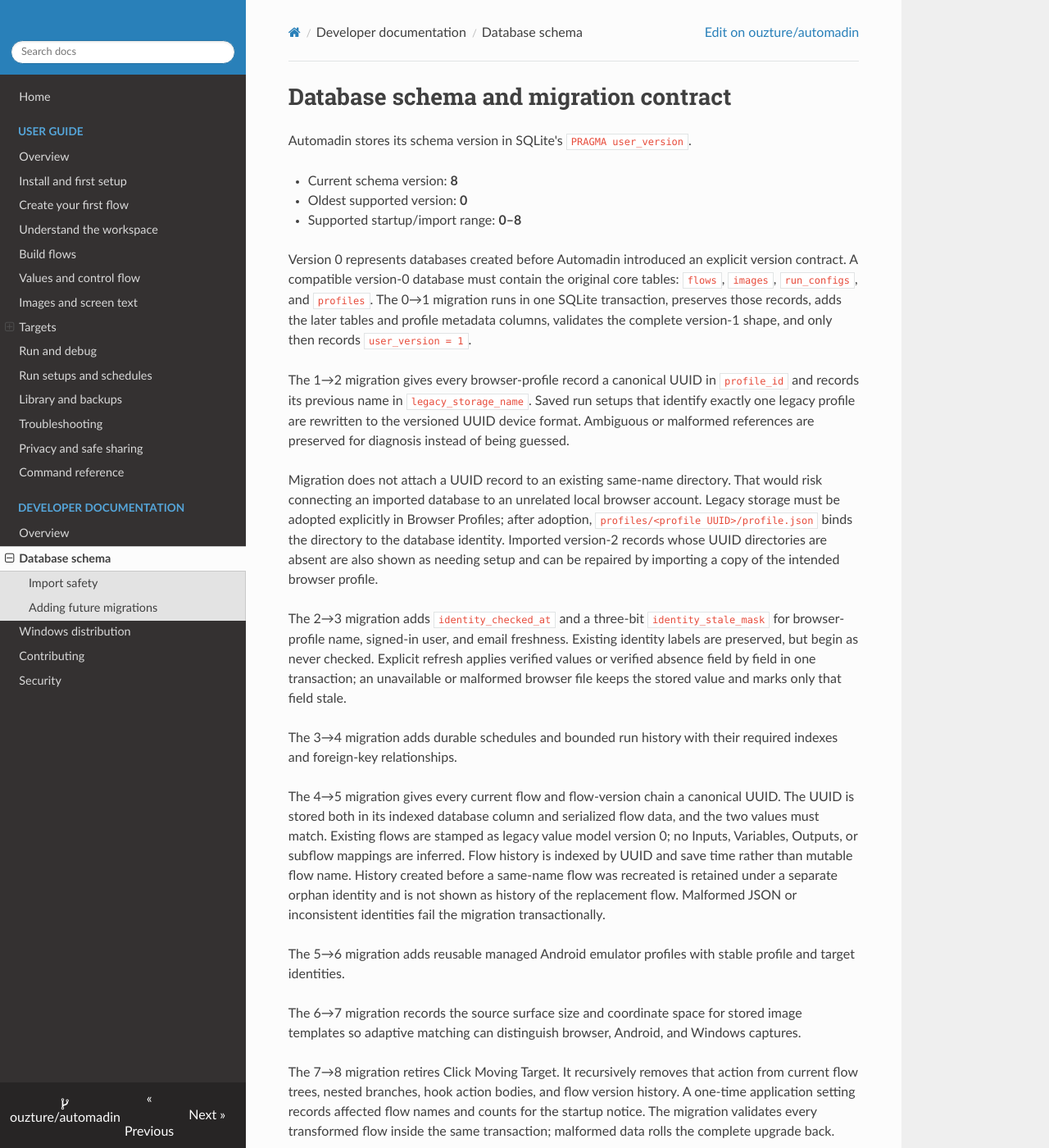
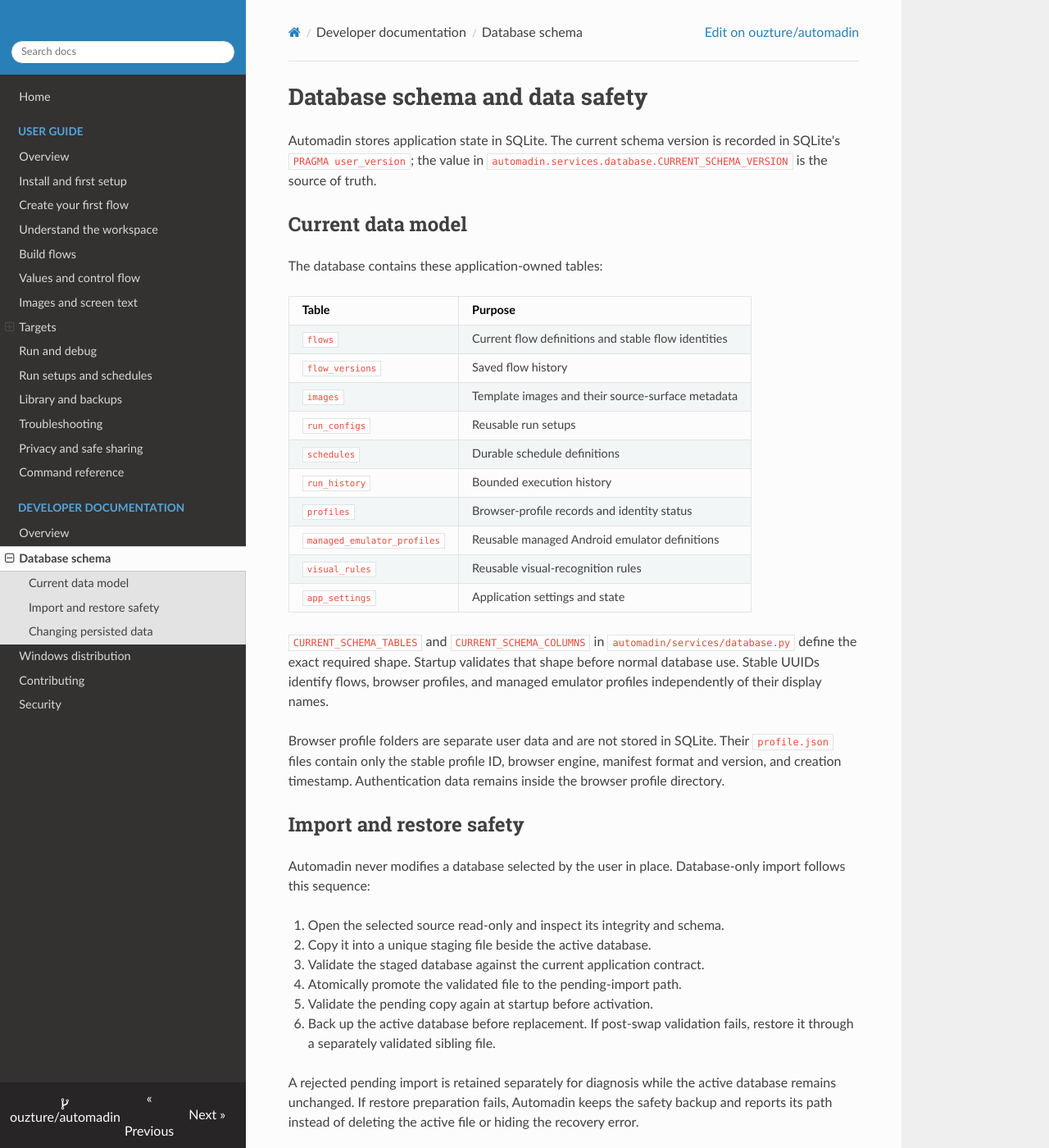
Before and after one commit to ouzture/automadin, an MkDocs documentation site: the page built from docs/database-schema.md, in a window 1280 px wide and 1400 px high. Shown: the whole window at 82% size. Built offline with MkDocs 1.6.1, drawn with Linux system fonts in a browser that asks for light colours; nearby versions of some CDN libraries; some of the changed text lies outside the part shown.

Commit message:
Keep public documentation focused on current behavior (#2)

```diff
--- a/docs/database-schema.md
+++ b/docs/database-schema.md
@@ -1,102 +1,70 @@
-# Database schema and migration contract
+# Database schema and data safety
 
-Automadin stores its schema version in SQLite's `PRAGMA user_version`.
+Automadin stores application state in SQLite. The current schema version is
+recorded in SQLite's `PRAGMA user_version`; the value in
+`automadin.services.database.CURRENT_SCHEMA_VERSION` is the source of truth.
 
-- Current schema version: **8**
-- Oldest supported version: **0**
-- Supported startup/import range: **0–8**
+## Current data model
 
-Version 0 represents databases created before Automadin introduced an explicit
-version contract. A compatible version-0 database must contain the original core
-tables: `flows`, `images`, `run_configs`, and `profiles`. The 0→1 migration runs in
-one SQLite transaction, preserves those records, adds the later tables and profile
-metadata columns, validates the complete version-1 shape, and only then records
-`user_version = 1`.
+The database contains these application-owned tables:
 
-The 1→2 migration gives every browser-profile record a canonical UUID in
-`profile_id` and records its previous name in `legacy_storage_name`. Saved run
-setups that identify exactly one legacy profile are rewritten to the versioned UUID
-device format. Ambiguous or malformed references are preserved for diagnosis
-instead of being guessed.
+| Table | Purpose |
+| --- | --- |
+| `flows` | Current flow definitions and stable flow identities |
+| `flow_versions` | Saved flow history |
+| `images` | Template images and their source-surface metadata |
+| `run_configs` | Reusable run setups |
+| `schedules` | Durable schedule definitions |
+| `run_history` | Bounded execution history |
+| `profiles` | Browser-profile records and identity status |
+| `managed_emulator_profiles` | Reusable managed Android emulator definitions |
+| `visual_rules` | Reusable visual-recognition rules |
+| `app_settings` | Application settings and state |
 
-Migration does not attach a UUID record to an existing same-name directory. That
-would risk connecting an imported database to an unrelated local browser account.
-Legacy storage must be adopted explicitly in Browser Profiles; after adoption,
-`profiles/<profile UUID>/profile.json` binds the directory to the database identity.
-Imported version-2 records whose UUID directories are absent are also shown as
-needing setup and can be repaired by importing a copy of the intended browser
-profile.
+`CURRENT_SCHEMA_TABLES` and `CURRENT_SCHEMA_COLUMNS` in
+`automadin/services/database.py` define the exact required shape. Startup validates
+that shape before normal database use. Stable UUIDs identify flows, browser
+profiles, and managed emulator profiles independently of their display names.
 
-The 2→3 migration adds `identity_checked_at` and a three-bit
-`identity_stale_mask` for browser-profile name, signed-in user, and email
-freshness. Existing identity labels are preserved, but begin as never checked.
-Explicit refresh applies verified values or verified absence field by field in
-one transaction; an unavailable or malformed browser file keeps the stored value
-and marks only that field stale.
+Browser profile folders are separate user data and are not stored in SQLite.
+Their `profile.json` files contain only the stable profile ID, browser engine,
+manifest format and version, and creation timestamp. Authentication data remains
+inside the browser profile directory.
 
-The 3→4 migration adds durable schedules and bounded run history with their
-required indexes and foreign-key relationships.
+## Import and restore safety
 
-The 4→5 migration gives every current flow and flow-version chain a canonical
-UUID. The UUID is stored both in its indexed database column and serialized flow
-data, and the two values must match. Existing flows are stamped as legacy value
-model version 0; no Inputs, Variables, Outputs, or subflow mappings are inferred.
-Flow history is indexed by UUID and save time rather than mutable flow name.
-History created before a same-name flow was recreated is retained under a
-separate orphan identity and is not shown as history of the replacement flow.
-Malformed JSON or inconsistent identities fail the migration transactionally.
+Automadin never modifies a database selected by the user in place. Database-only
+import follows this sequence:
 
-The 5→6 migration adds reusable managed Android emulator profiles with stable
-profile and target identities.
+1. Open the selected source read-only and inspect its integrity and schema.
+2. Copy it into a unique staging file beside the active database.
+3. Validate the staged database against the current application contract.
+4. Atomically promote the validated file to the pending-import path.
+5. Validate the pending copy again at startup before activation.
+6. Back up the active database before replacement. If post-swap validation fails,
+   restore it through a separately validated sibling file.
 
-The 6→7 migration records the source surface size and coordinate space for
-stored image templates so adaptive matching can distinguish browser, Android,
-and Windows captures.
+A rejected pending import is retained separately for diagnosis while the active
+database remains unchanged. If restore preparation fails, Automadin keeps the
+safety backup and reports its path instead of deleting the active file or hiding
+the recovery error.
 
-The 7→8 migration retires Click Moving Target. It recursively removes that
-action from current flow trees, nested branches, hook action bodies, and flow
-version history. A one-time application setting records affected flow names and
-counts for the startup notice. The migration validates every transformed flow
-inside the same transaction; malformed data rolls the complete upgrade back.
+Portable backups may also include selected browser profile folders. Because those
+folders can contain cookies and sign-in tokens, portable backups must be handled as
+sensitive files. Moving data to another computer can still require profile
+reconciliation and signing in again.
 
-Databases with a version newer than the running build are rejected before WAL mode
-or schema changes are attempted. Users must open those databases with the same or a
-newer Automadin release; downgrades are not supported.
+## Changing persisted data
 
-## Import safety
-
-The database selected by the user is always opened read-only. Import follows this
-sequence:
-
-1. Inspect integrity, identity tables, and schema version on the selected source.
-2. Create a SQLite backup in a unique staging file beside the active database.
-3. Migrate that staging file, never the selected source.
-4. Re-inspect the staged file and require the current schema version.
-5. Atomically promote it to the pending-import path.
-6. At next startup, validate/migrate the pending copy again before activation.
-7. Back up the previous active database. If post-swap validation fails, build and
-   validate a sibling restore file, then atomically replace the failed active copy.
-
-A failed migration is rolled back. A failed pending import is moved to a rejected
-database file for diagnosis, while the active database remains unchanged. If even
-the atomic restore preparation fails (for example, due to a full disk), Automadin
-keeps the safety backup and reports its exact path instead of deleting the current
-file or silently swallowing the recovery error.
-
-## Adding future migrations
-
-Each release that changes persisted structure must:
+After the first public release, a schema change must preserve data created by the
+latest published release. For each change:
 
 1. Increase `CURRENT_SCHEMA_VERSION` by one.
-2. Add the matching `DatabaseService._migrate_vN_to_vN+1` method.
-3. Keep the migration compatible with a single SQLite transaction; do not use APIs
-   that implicitly commit midway through the migration.
-4. Update the current table/column contract and add upgrade, rollback, import, and
-   future-version rejection tests.
+2. Add one transactional schema transition in `DatabaseService`.
+3. Avoid SQLite operations that implicitly commit midway through the transition.
+4. Update the current table and column contracts.
+5. Add tests for current-schema creation, transition success, rollback, import,
+   and rejection of databases newer than the running application.
 
-The migration contract covers the SQLite database only. Browser profile folders
-remain separate user data and are not included in database import/export.
-`profile.json` contains only the stable profile ID, browser engine, manifest format
-and version, and creation timestamp; authentication data remains in the browser
-profile directory. Moving a database to another PC therefore requires explicit
-profile reconciliation and may require signing in again.
+Do not use display names as durable foreign identities, infer links to local
+browser-profile folders, or partially activate unvalidated imported data.
```
Also changed, not shown: docs/distribution.md (+7 -11 lines), docs/index.md (+1 -2 lines), docs/project-overview.md (+4 -1 lines), docs/user-guide/installation.md (+6 -5 lines).
